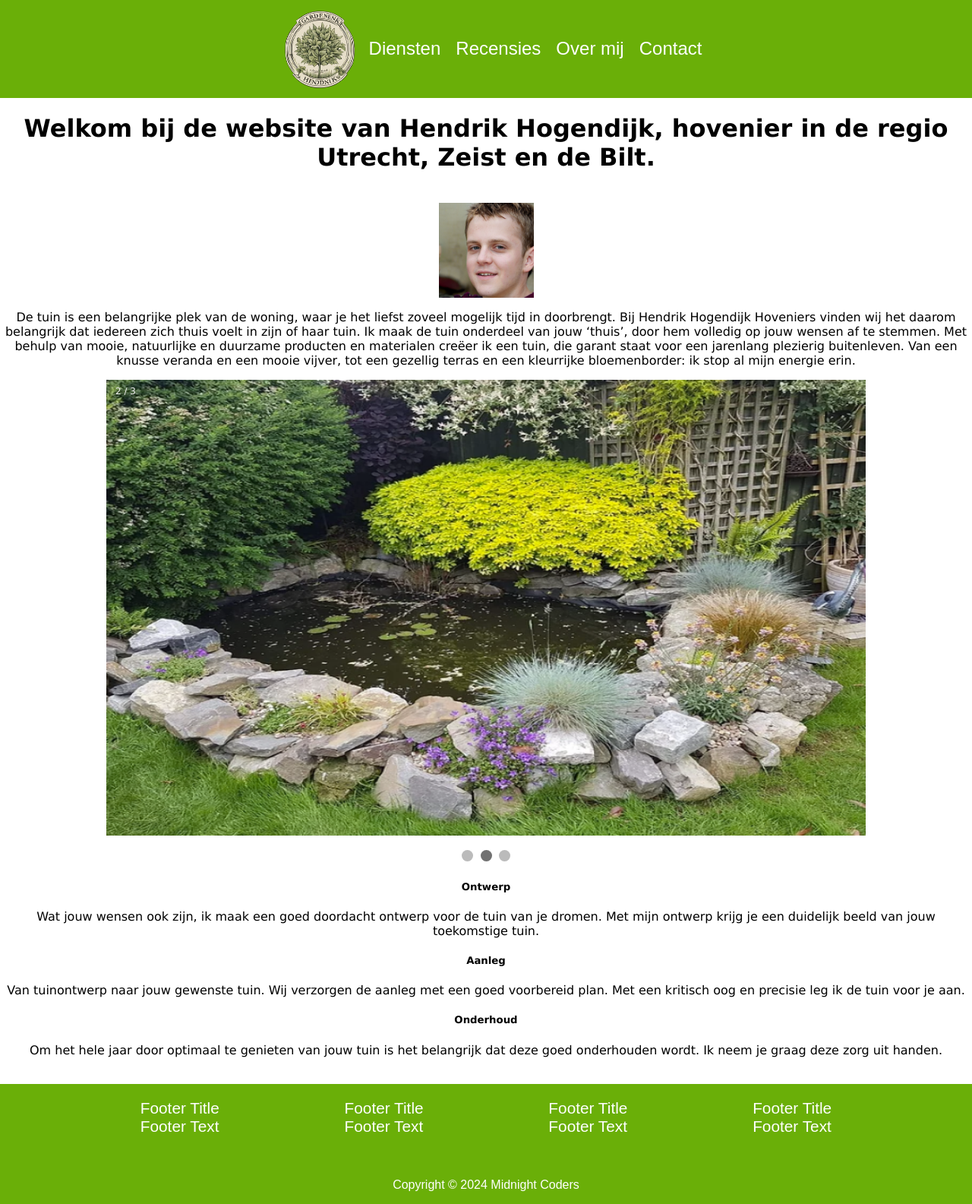
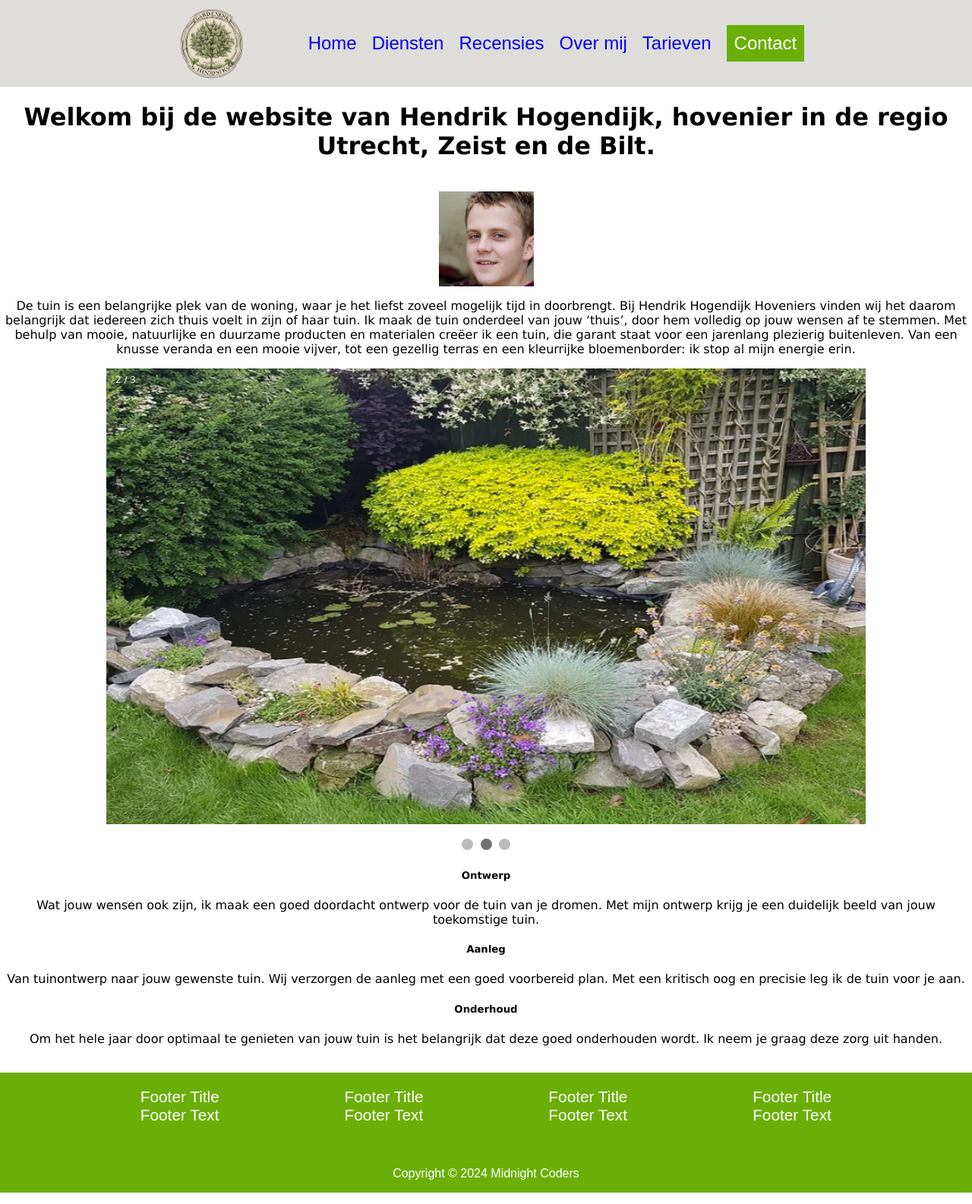
Before and after one commit to Mllyszn/Klantopdracht_rep, a PHP site: page / in a window 1280 px wide. Shown: the whole page at 76% size. Run offline with PHP 8.4, Linux system fonts and the light colour scheme.

Commit message:
Whole page

```diff
--- a/assets/css/contactStyle.css
+++ b/assets/css/contactStyle.css
@@ -1,36 +1,3 @@
-/* header start */
-nav header {
-  display: flex;
-  justify-content: center;
-  align-items: center;
-  padding: 0;
-  margin: 0;
-  background-color: #6aaf08;
-}
-
-#weblogo {
-  width: 130px;
-  padding: 0;
-  margin: 0;
-}
-
-#headerbuttons {
-  display: flex;
-  gap: 20px;
-}
-
-.headerbutton {
-  color: white;
-  text-decoration: none;
-  font-family: sans-serif;
-  font-size: 1.5rem;
-}
-
-.headerbutton:hover {
-  color: lightgray;
-}
-/* header end */
-
 input[type="text"],
 input[type="mail"],
 select,
--- a/assets/css/footerStyle.css
+++ b/assets/css/footerStyle.css
@@ -1,4 +1,3 @@
-/* footer start */
 footer {
     background-color: #6aaf08;
   }
@@ -21,4 +20,3 @@ footer {
     font-family: sans-serif;
     font-size: 1rem;
   }
-  /* footer end */
--- a/assets/css/headerStyle.css
+++ b/assets/css/headerStyle.css
@@ -1,30 +1,109 @@
-nav header {
-  display: flex;
-  justify-content: center;
-  align-items: center;
-  padding: 0;
-  margin: 0;
-  background-color: #6aaf08;
-}
-
-#weblogo {
-  width: 130px;
+body,
+html {
   padding: 0;
   margin: 0;
 }
 
+header {
+  display: flex;
+  justify-content: center;
+  align-items: center;
+  margin-bottom: 20px;
+  gap: 70px;
+  background-color: #deddd9;
+  box-shadow: 0px 1px whitesmoke;
+  /* sticky header */
+  position: sticky;
+  top: 0;
+  /* Animation @media */
+  transition: 1s;
+  z-index: 100;
+}
+
+#weblogo {
+  width: 115px;
+  padding: 0;
+  margin: 0;
+  /* Animation @media */
+  transition: 1s;
+}
+
 #headerbuttons {
   display: flex;
+  align-items: center;
   gap: 20px;
 }
 
 .headerbutton {
+  /* color: #6aaf08; */
+  text-decoration: none;
+  font-family: sans-serif;
+  font-size: 1.5rem;
+  /* Animation @media */
+  transition: 1s;
+}
+
+.headerbutton:hover {
+  color: green;
+}
+
+#contact-btn {
   color: white;
   text-decoration: none;
   font-family: sans-serif;
   font-size: 1.5rem;
+  background-color: #6aaf08;
+  padding: 10px;
+  /* Animation @media */
+  transition: 1s;
 }
 
-.headerbutton:hover {
-  color: lightgray;
+#contact-btn:hover {
+  background-color: green;
 }
+
+#menu-btn {
+  display: none;
+  font-size: 1rem;
+  color: white;
+  text-decoration: none;
+  /* Animation @media */
+  transition: 1s;
+}
+
+#menu-icon {
+  width: 70px;
+}
+
+/*header kopjes  */
+@media (max-width: 960px) {
+  header {
+    gap: 20px;
+  }
+  #weblogo {
+    width: 100px;
+  }
+  .headerbutton {
+    font-size: 0.1rem;
+  }
+  #contact-btn {
+    font-size: 1.2rem;
+  }
+}
+
+/* header menu icon */
+@media (max-width: 825px) {
+  header {
+    display: flex;
+    justify-content: space-between;
+  }
+  .headerbutton {
+    display: none;
+  }
+  #contact-btn {
+    display: none;
+  }
+  #menu-btn {
+    display: block;
+  }
+}
--- a/assets/css/indexStyle.css
+++ b/assets/css/indexStyle.css
@@ -1,36 +1,3 @@
-/* header start*/
-nav header {
-  display: flex;
-  justify-content: center;
-  align-items: center;
-  padding: 0;
-  margin: 0;
-  background-color: #6aaf08;
-}
-
-#weblogo {
-  width: 130px;
-  padding: 0;
-  margin: 0;
-}
-
-#headerbuttons {
-  display: flex;
-  gap: 20px;
-}
-
-.headerbutton {
-  color: white;
-  text-decoration: none;
-  font-family: sans-serif;
-  font-size: 1.5rem;
-}
-
-.headerbutton:hover {
-  color: lightgray;
-}
-/* header end*/
-
 /* body start*/
 body,
 html {
@@ -59,28 +26,3 @@ html {
   text-align: center;
 }
 /* body end*/
-
-/* footer start */
-footer {
-  background-color: #6aaf08;
-}
-
-footer a:hover {
-  color: lightgray;
-}
-
-#footer-content {
-  display: flex;
-  justify-content: space-evenly;
-  padding: 20px;
-}
-
-#copyright-container {
-  display: flex;
-  justify-content: center;
-  padding-top: 20px;
-  color: white;
-  font-family: sans-serif;
-  font-size: 1rem;
-}
-/* footer end */
--- a/core/contactpage.php
+++ b/core/contactpage.php
@@ -34,7 +34,7 @@ include ('../header.php');
                 <label for="subject">Vraag/Opmerking</label>
                 <textarea id="subject" name="opmrk" placeholder="Schrijf hier.." rows="4" cols="50"></textarea>
 
-                <input type="submit" value="Submit" name="add">
+                <input type="submit" value="Maak afspraak" name="add">
             </form>
         </div>
     </main>
--- a/header.php
+++ b/header.php
@@ -10,15 +10,15 @@
   <link rel="stylesheet" href="<?= BASEURL; ?>assets/css/recensieStyle.css">
 </head>
 
-<nav>
+<!-- <nav>
   <div id="nav-bar">
     <header id="header">
       <div id="weblogo-container">
-        <a href="../index.php">
-          <img id="weblogo" src="<?= BASEURL; ?>assets/img/logo_ko.png" alt="weblogo">
+        <img id="weblogo" src="<?= BASEURL; ?>assets/img/logo_ko.png" alt="weblogo">
         </a>
       </div>
       <div id="headerbuttons">
+        <a class="headerbutton" href="/index.php">Home</a>
         <a class="headerbutton" href="/core/dienstenpage.php">Diensten</a>
         <a class="headerbutton" href="/core/recensiespage.php">Recensies</a>
         <a class="headerbutton" href="/core/overmijpage.php">Over mij</a>
@@ -26,6 +26,27 @@
       </div>
     </header>
   </div>
+</nav> -->
+
+<nav>
+  <header>
+    <div id="weblogo-container">
+      <a href="#">
+        <img id="weblogo" src="/assets/img/logo_ko.png" alt="weblogo">
+      </a>
+    </div>
+    <div id="headerbuttons">
+      <a class="headerbutton" href="/index.php">Home</a>
+      <a class="headerbutton" href="/core/dienstenpage.php">Diensten</a>
+      <a class="headerbutton" href="/core/recensiespage.php">Recensies</a>
+      <a class="headerbutton" href="/core/overmijpage.php">Over mij</a>
+      <a class="headerbutton" href="/core/tarievenpage.php">Tarieven</a>
+      <a id="contact-btn" href="/core/contactpage.php">Contact</a>
+      <a id="menu-btn" href="#"><img id="menu-icon" src="assets/img/menu-icon.png" alt="menu-button"></a>
+    </div>
+  </header>
 </nav>
 
+
+
 </html>
```
Also changed, not shown: assets/js/slideshow.js (+18 -18 lines), core/recensiespage.php (+3 -4 lines), core/reservatiepage.php (+18 -7 lines), core/tarievenpage.php (added, +17 -0 lines), assets/img/menu-icon.png (added), assets/img/vertical_foto_1.png (added), assets/img/vertical_foto_2.png (added), assets/img/vertical_foto_3.png (added).
